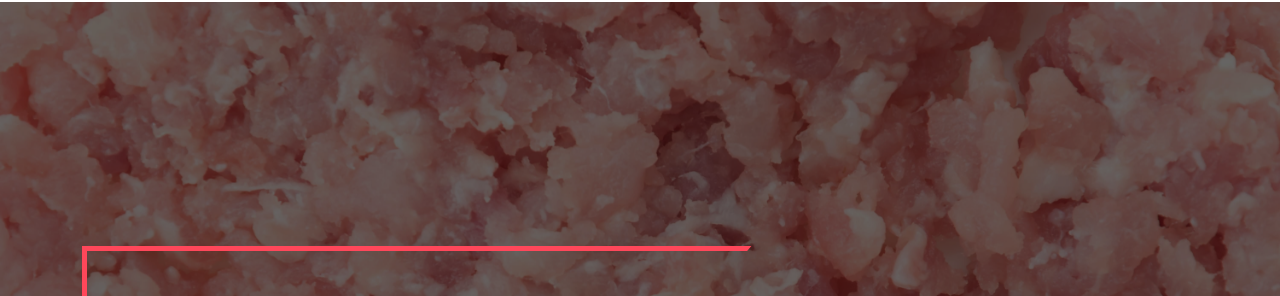
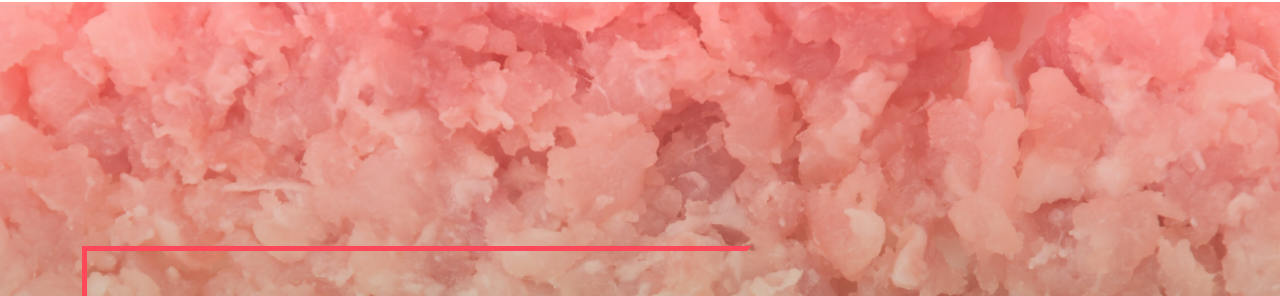
Before and after one commit to danialshafique/al-madina, a plain HTML site: page index.html in a window 1280 px wide. Shown: the part 104-400 px from the top of the page. Drawn offline with nearby package versions, Linux system fonts and the light colour scheme.

Commit message:
some changes

```diff
--- a/assets/css/style.css
+++ b/assets/css/style.css
@@ -329,7 +329,7 @@ header .itemm .cover {
     height: 100%;
     top: 0;
     left: 0;
-    background: rgba(0, 0, 0, 0.6);
+    background: linear-gradient(#ff575a67 0%, #44af69a1 100%);
     display: flex;
     align-items: center;
 }
```
Also changed, not shown: 1 other file.
